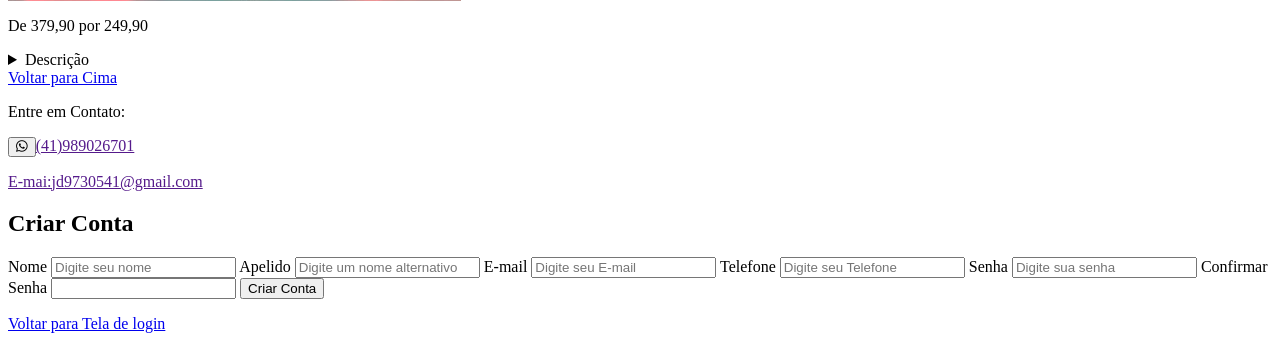
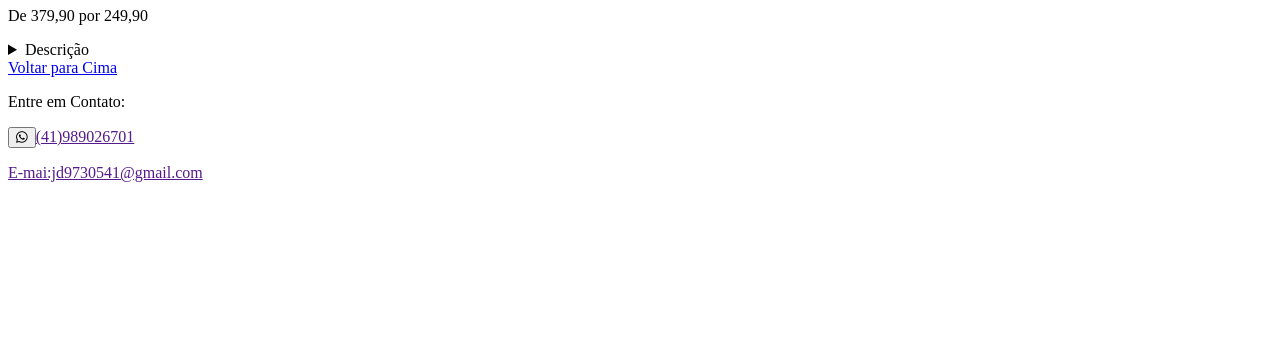
Before and after one commit to j873/cybergeek, a PHP site: page / in a window 1280 px wide. Shown: the part 2294-2635 px from the top of the page. After the commit the page ends 2476 px from the top, so only its background shows below. Run offline with PHP 8.4, Linux system fonts and the light colour scheme; some libraries are stand-ins or nearby versions.

Commit message:
deu green

```diff
--- a/index.php
+++ b/index.php
@@ -1,4 +1,4 @@
-<<<<<<< HEAD <!DOCTYPE html>
+ <!DOCTYPE html>
  <html lang="en">
 
  <head>
@@ -180,62 +180,3 @@
  </footer>
 
  </html>
-    <?php
-    include_once('conexao/conexao.php');
-    include_once('classe/classe.php');
-
-    $database = new Conection();
-    $db = $database->getConnection();
-    $cliente = new Cliente($db);
-
-    if (isset($_POST['cadastrar'])) {
-        $nome = $_POST['nome'];
-        $apelido = $_POST['apelido'];
-        $email =  $_POST['email'];
-        $telefone = $_POST['telefone'];
-        $senha =  $_POST['senha'];
-        $confsenha =  $_POST['confsenha'];
-
-        if ($cliente->cadastrar($nome, $apelido, $email, $telefone, $senha, $confsenha)) {
-            print "<script>alert ('Cadastro realizado com sucesso')</script>";
-        } else {
-            print "<script>alert ('Erro ao cadastrar!')</script>";
-        }
-    }
-    ?>
-    <!DOCTYPE html>
-    <html lang="en">
-
-    <head>
-        <meta charset="UTF-8">
-        <meta name="viewport" content="width=device-width, initial-scale=1.0">
-        <title>Cadastro</title>
-    </head>
-
-    <body>
-        <h2>Criar Conta</h2>
-    </body>
-    <form method="post">
-        <label for="nome">Nome</label>
-        <input type="text" name="nome" id="nome" placeholder="Digite seu nome" required>
-
-        <label for="apelido">Apelido</label>
-        <input type="text" name="apelido" id="apelido" placeholder="Digite um nome alternativo" required>
-
-        <label for="email">E-mail</label>
-        <input type="email" name="email" id="email" placeholder="Digite seu E-mail" required>
-
-        <label for="telefone">Telefone</label>
-        <input type="tel" name="telefone" id="telefone" placeholder="Digite seu Telefone" required>
-
-        <label for="senha">Senha</label>
-        <input type="password" name="senha" id="senha" placeholder="Digite sua senha" pattern="(?=.*[A-Z])(?=.*[a-z])(?=.*[0-9])(?=.*\W+)(?=^.{8,50}$).*$" required>
-
-        <label for="confsenha">Confirmar Senha</label>
-        <input type="password" name="confsenha" id="confsenha" required>
-
-        <button type="submit" name="cadastrar">Criar Conta</button>
-    </form>
-    <a href="login.php">Voltar para Tela de login</a>
-
-    </html>
```
Lines whose indentation alone changed are shown as unchanged.
